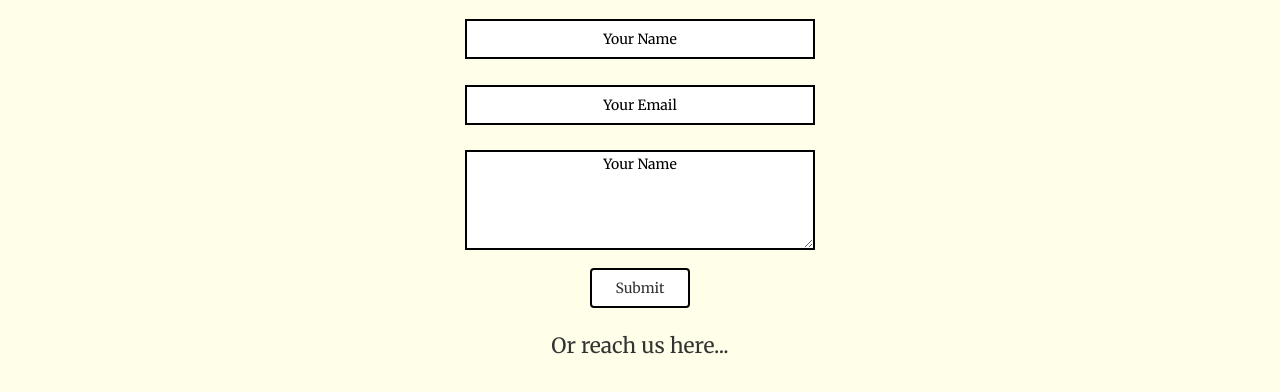
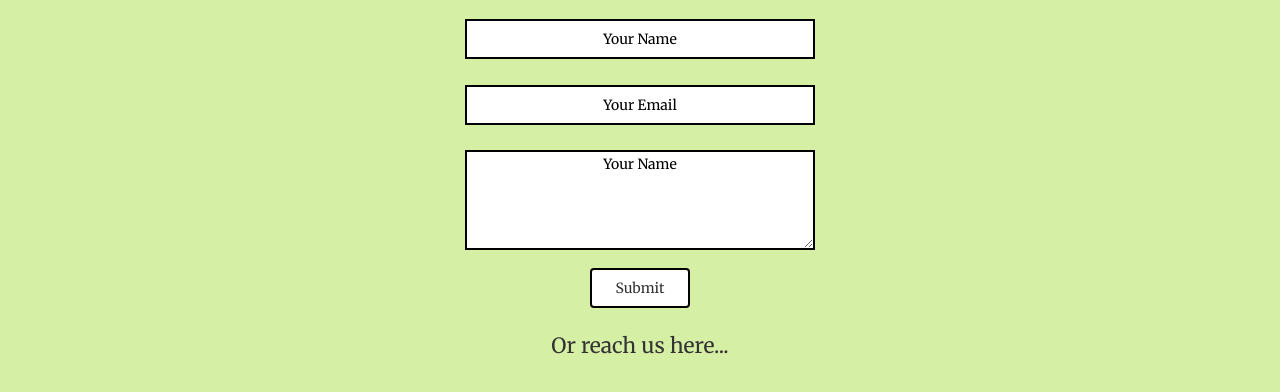
Before and after one commit to GenYPartners/truli-biscotti, a plain HTML site: page HTML/contact.html in a window 1280 px wide. Shown: the part 166-558 px from the top of the page. Drawn offline with nearby package versions, Linux system fonts and the light colour scheme.

Commit message:
changed ocntact page color

```diff
--- a/CSS/contact.css
+++ b/CSS/contact.css
@@ -60,7 +60,7 @@ nav{
 
 }
 .content_area{
-	background-color: #FFFEE8;
+	background-color: #d5efa5;
 	height: 100%;
 	width: 100%;
 	left: -1.5%;
```
